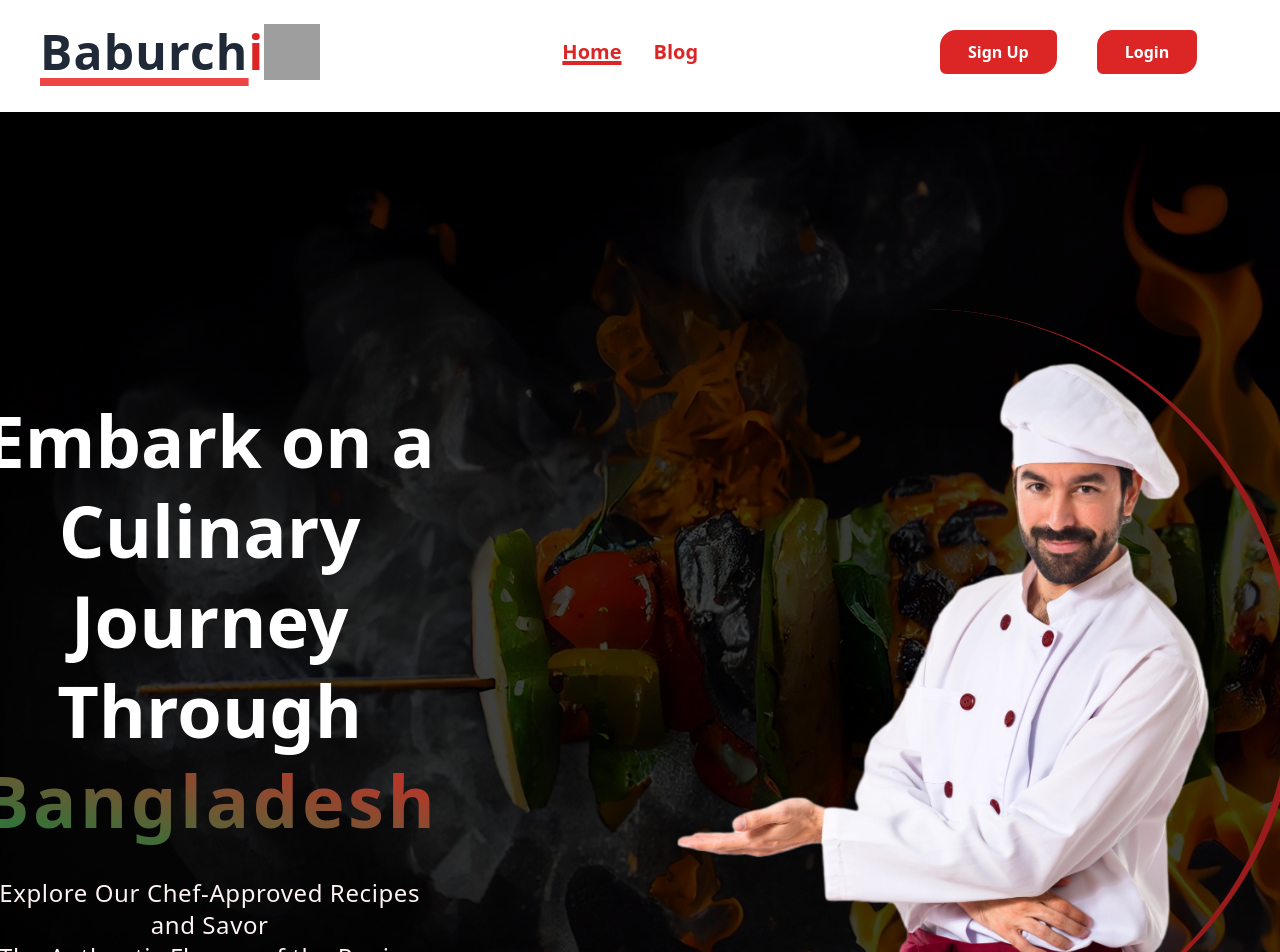
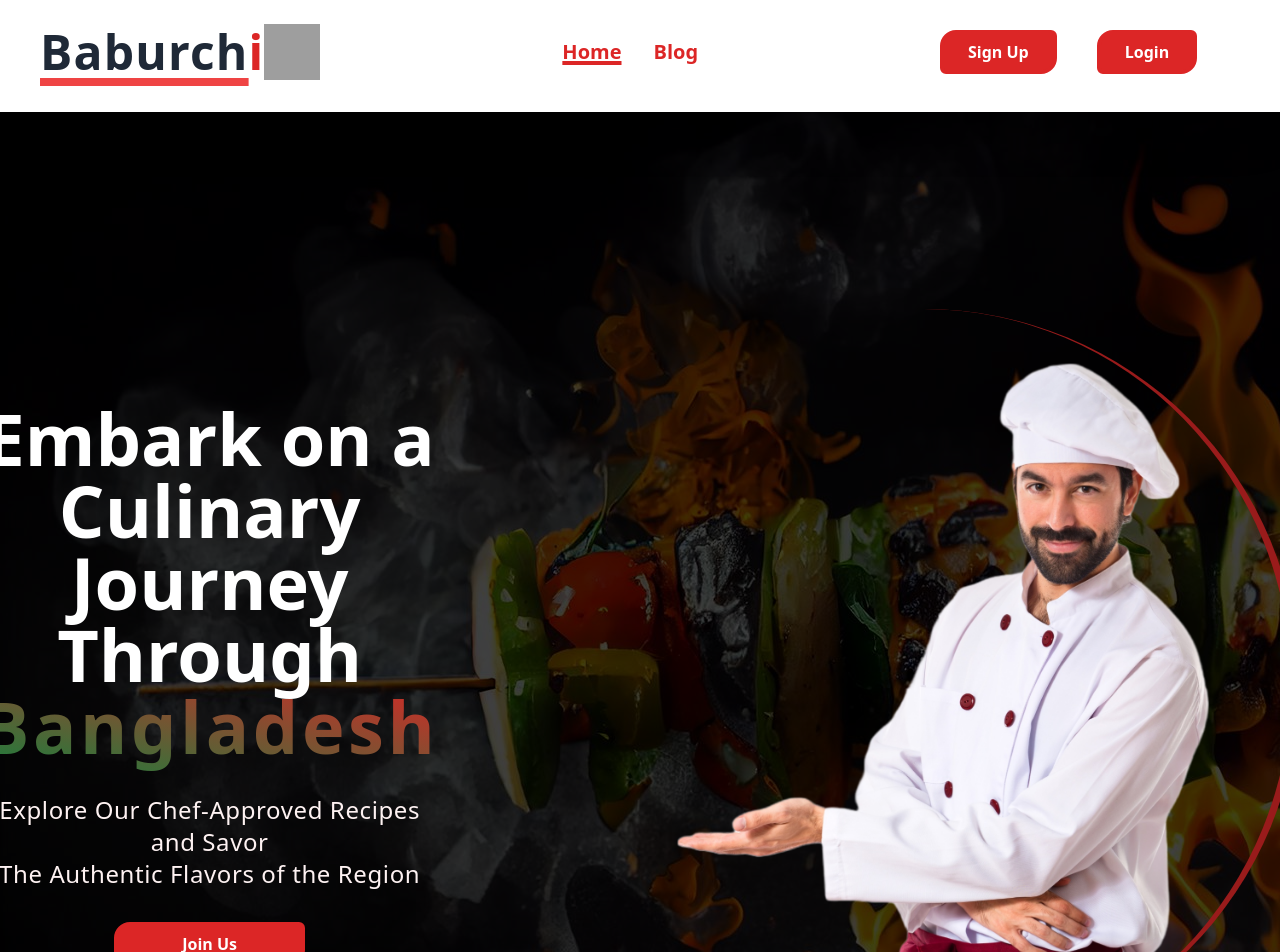
Before and after one commit to Sagor66/Baburchi-Client, a React (Vite) app: page / in a window 1280 px wide. Shown: the top 952 px of the page. Built offline with nearby package versions, Linux system fonts and the light colour scheme; no server answers; grey boxes are pictures that could not be loaded.

Commit message:
final touch

```diff
--- a/src/pages/Home/Banner.jsx
+++ b/src/pages/Home/Banner.jsx
@@ -1,18 +1,31 @@
 import React from "react";
 import "./Banner.css";
-import chefBanner from '../../assets/chef-banner.png'
+import chefBanner from "../../assets/chef-banner.png";
+import { Link } from "react-router-dom";
 
 const Banner = () => {
   return (
     <div className="banner h-[1143px] flex flex-col md:flex-row justify-center items-center px-32 mb-32">
       <div className="text-center">
-        <h2 className="text-7xl font-bold text-white mb-8 max-w-4xl leading-tight">Embark on a Culinary Journey Through <span className="text-clip-transparent bg-gradient-to-bl from-red-600 to-green-700 tracking-wider">Bangladesh</span></h2>
+        <h2 className="text-6xl md:text-7xl font-bold text-white mb-8 max-w-4xl leading-tight">
+          Embark on a Culinary Journey Through{" "}
+          <span className="text-clip-transparent bg-gradient-to-bl from-red-600 to-green-700 tracking-wider">
+            Bangladesh
+          </span>
+        </h2>
         <p className="text-2xl font-thin text-red-50 tracking-wide">
-          Explore Our Chef-Approved Recipes and Savor <br /> The Authentic Flavors of
-          the Region
+          Explore Our Chef-Approved Recipes and Savor <br /> The Authentic
+          Flavors of the Region
         </p>
+        <Link to='/register'>
+          <button className="btn-primary px-16 mt-8">Join Us</button>
+        </Link>
       </div>
-      <img className="h-[750px] hidden md:block border-r-8 border-red-800 rounded-full" src={chefBanner} alt="" />
+      <img
+        className="h-[750px] hidden md:block border-r-8 border-red-800 rounded-full"
+        src={chefBanner}
+        alt=""
+      />
     </div>
   );
 };
```
